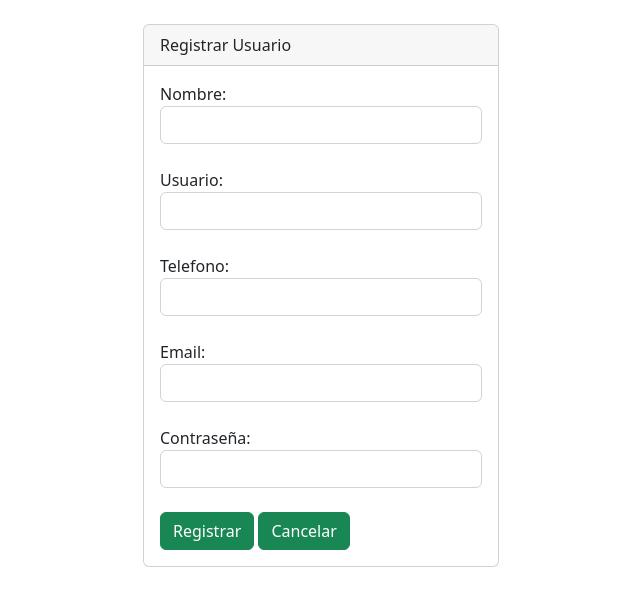
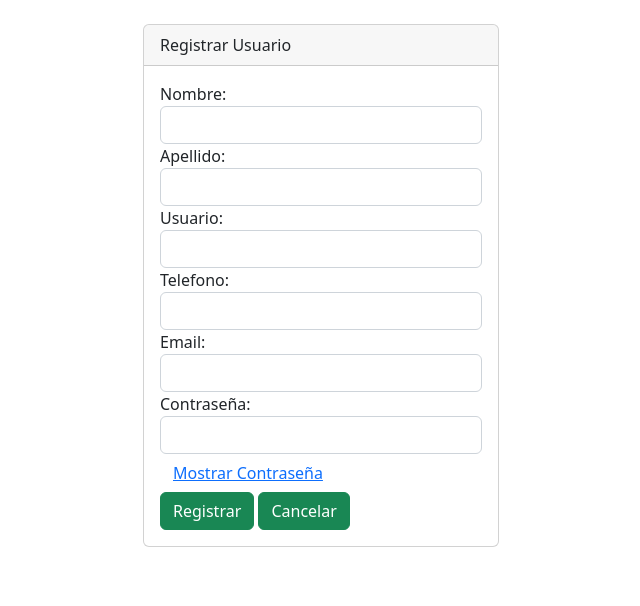
Before and after one commit to MassonNicolas44/AppCine, a PHP site: page /RegistrarUsuario.php in a window 1280 px wide. Shown: the top 606 px of the page, without its empty margins (319-959 px from the left). Run offline with PHP 8.4, Linux system fonts and the light colour scheme.

Commit message:
10/6/23 Se agrego el poder mostrar la contraseña al Registrar Usuario Se agrego mayor seguridad a la contraseña al registrar y al ingresar a la web Se corrigio problema al no contar los boletos anuladas, para la cantidad de boletos por pelicula Se Agrego mensaje al realizar la reserva, como felicitaciones y disfrute la pelicula Se agrego del lado derecho de la cabezera, el nombre y apellido del usuario registrado

```diff
--- a/Include/Cabecera.php
+++ b/Include/Cabecera.php
@@ -37,6 +37,8 @@ if (($_SESSION['Privilegio'] != "Administrador") && ($_SESSION['Privilegio'] !=
 
       <?php } elseif ($_SESSION['Privilegio'] == "Usuario") { ?>
 
+        <H3> Bienvenido <?php echo "".$_SESSION['NombreUsuario']." ". $_SESSION['ApellidoUsuario'] ?>  </H3>
+        <a class="nav-item nav-link"> |֎| </a>
         <a class="nav-item nav-link" href="<?php echo $url; ?>/Usuario/Cartelera.php"> Cartelera |֎|</a>
         <a class="nav-item nav-link" href="<?php echo $url; ?>/Usuario/ProximasPeliculas.php"> Proximas Peliculas |֎|</a>
         <a class="nav-item nav-link" href="<?php echo $url; ?>/Usuario/AnularReserva.php"> Anular Reserva |֎|</a>
--- a/Include/Funciones.php
+++ b/Include/Funciones.php
@@ -297,7 +297,7 @@ function DatosReserva($db,$Fecha,$Hora,$IdPelicula){
   $sql="SELECT Sum(pr.CantBoleto) AS Disponibilidad,pr.fechaPelicula,pr.horaPelicula,pe.IdPelicula
   FROM proyecciones AS pr
   INNER JOIN peliculas AS pe ON pe.IdPelicula=pr.IdPelicula
-  WHERE pr.fechaPelicula='$Fecha' AND pr.horaPelicula='$Hora' AND pe.IdPelicula=$IdPelicula";
+  WHERE pr.fechaPelicula='$Fecha' AND pr.horaPelicula='$Hora' AND pr.Anulada LIKE 'No' AND pe.IdPelicula=$IdPelicula";
 
   $resultado=mysqli_query($db,$sql);
 
@@ -324,7 +324,7 @@ function AnularBoleto($db,$NombreUsuario=null,$Valor=null,$IdVenta=null){
 
   }elseif ($Valor == "AnularVenta"){
 
-$sql= "UPDATE proyecciones SET Anulada='Si' WHERE IdVenta='$IdVenta'";
+$sql= "UPDATE proyecciones SET Anulada='Si',fechaReserva=null WHERE IdVenta='$IdVenta'";
 
 $resultado=mysqli_query($db, $sql);
 
@@ -432,15 +432,22 @@ function ComprobacionLogin($usuario, $contrasenia, $db){
   //Sentencia para seleccionar todos los datos de la tabla Usuarios de la base de datos para verificar que el usuario esta habilitado
   $sql = "SELECT * FROM usuarios
     WHERE habilitado like 'Si' AND
-    usuario='$usuario' AND contraseña='$contrasenia'";
+    usuario='$usuario'";
 
   //Ejecucion de la Sentencia anterior
   $login = mysqli_query($db, $sql);
 
   $DatosUsuario = mysqli_fetch_assoc($login);
 
+    // Verificar si la contraseña coincide
+  if (password_verify($contrasenia, $DatosUsuario['contraseña'])) {
+      $Validado=true;
+  } else {
+      $Validado=false;
+  }
+
   //En caso que se encuentren los datos ingresados dentro de la base de Datos y exista 1 solo. Se procede a guardar los datos en las Sessiones
-  if ($login = true && mysqli_num_rows($login) == 1) {
+  if ($Validado == true && mysqli_num_rows($login) == 1) {
 
     $_SESSION['IdUsuario'] = $DatosUsuario["IdUsuario"];
     $_SESSION['NombreUsuario'] = $DatosUsuario["nombre"];
@@ -460,7 +467,7 @@ function ComprobacionLogin($usuario, $contrasenia, $db){
 
     //Si no se encuentra el usuario ingresado con todos los usuarios dentro de la base de Datos, se indica un mensaje
   } else {
-    echo "<script> alert('Usuario No Encontrado'); </script>";
+    echo "<script> alert('Usuario/Contraseña No Coincide'); </script>";
   }
 }
 
@@ -504,11 +511,14 @@ function ComprobacionUsuarioExiste($db,$usuario,$email){
 //*********************************          Registrar Usuario en la Base de Datos         ****************************************** */
 
   //Funcion para Registrar un Usuario en la Base de Datos
-  function RegistrarUsuario($db,$nombre,$usuario,$telefono,$email,$contrasenia){
+  function RegistrarUsuario($db,$nombre,$apellido,$usuario,$telefono,$email,$contrasenia){
+
+$contrasenia_cifrada=password_hash($contrasenia, PASSWORD_BCRYPT,['cost'=>4]);
+
 
     //Sentencia para realizar el registro
-    $sql = "INSERT INTO usuarios(nombre, usuario,telefono, email,contraseña,habilitado,privilegio)
-    VALUES ('$nombre','$usuario','$telefono','$email','$contrasenia','Si','Usuario')";
+    $sql = "INSERT INTO usuarios(nombre, apellido, usuario,telefono, email,contraseña,habilitado,privilegio)
+    VALUES ('$nombre','$apellido','$usuario','$telefono','$email','$contrasenia_cifrada','Si','Usuario')";
 
     //Ejecucion de la sentencia anterior
     mysqli_query($db,$sql);
@@ -527,13 +537,20 @@ function ComprobacionUsuarioExiste($db,$usuario,$email){
 
       //Sentencia para realizar el registro
       $sql = "INSERT INTO proyecciones (IdPelicula, IdUsuario, fechaPelicula,horaPelicula,CantBoleto,precioFinal,Anulada,fechaReserva)
-      VALUES ('$IdPelicula','$IdUsuario','$fechaPelicula','$horaPelicula','$CantidadBoleto','$PrecioFinal','No',CURDATE())anul";
+      VALUES ('$IdPelicula','$IdUsuario','$fechaPelicula','$horaPelicula','$CantidadBoleto','$PrecioFinal','No',CURDATE())";
 
       //Ejecucion de la sentencia anterior
       mysqli_query($db,$sql);
 
+
+$Direccion =$_SESSION['url']."/Usuario/Cartelera.php"; //ESTA ES LA ALERTA
+
       //Envio a la pagina de la Cartelera
-      header("location:Cartelera.php");
+echo "<script>";
+echo "alert('Felicitaciones por reservar, Que disfrute la Pelicula');";
+echo "window.location.href = '$Direccion'";
+echo "</script>";
+
     }
 
 
--- a/RegistrarUsuario.php
+++ b/RegistrarUsuario.php
@@ -5,6 +5,7 @@ require_once "Include/Funciones.php";
 
 //Variables a utilizar
 $nombre = (isset($_POST['nombre'])) ? $_POST['nombre'] : "";
+$apellido = (isset($_POST['apellido'])) ? $_POST['apellido'] : "";
 $usuario = (isset($_POST['usuario'])) ? $_POST['usuario'] : "";
 $telefono = (isset($_POST['telefono'])) ? $_POST['telefono'] : "";
 $email = (isset($_POST['email'])) ? $_POST['email'] : "";
@@ -14,6 +15,7 @@ $contrasenia = (isset($_POST['contrasenia'])) ? $_POST['contrasenia'] : "";
 if (isset($_POST['registrar'])) {
   if (
     isset($_POST["nombre"]) && !empty($_POST["nombre"]) &&
+    isset($_POST["apellido"]) && !empty($_POST["apellido"]) &&
     isset($_POST["usuario"]) && !empty($_POST["usuario"]) &&
     isset($_POST["telefono"]) && !empty($_POST["telefono"]) &&
     isset($_POST["email"]) && !empty($_POST["email"]) &&
@@ -33,7 +35,7 @@ if (isset($_POST['registrar'])) {
       echo "<script> alert('Ya existe un Usuario con este Email'); </script>";
     } elseif ($ExisteUsuario == false && $ExisteEmail == false) {
       //Sentencia para insertar un nuevo usuario a la base de datos desde Android
-      RegistrarUsuario($db,$nombre,$usuario,$telefono,$email,$contrasenia);
+      RegistrarUsuario($db,$nombre,$apellido,$usuario,$telefono,$email,$contrasenia);
     }
   } else {
     echo "<script> alert('No dejar cacillero/s vacio/s'); </script>";
@@ -78,15 +80,20 @@ if (isset($_POST['registrar'])) {
           <div class="card-body">
             <form action="RegistrarUsuario.php" method="post">
               Nombre: <input class="form-control" value="<?php echo $nombre ?>" type="text" name="nombre" id="">
-              <br />
+
+              Apellido: <input class="form-control" value="<?php echo $apellido ?>" type="text" name="apellido" id="">
+
               Usuario: <input class="form-control" value="<?php echo $usuario ?>" type="text" name="usuario" id="">
-              <br />
+
               Telefono: <input class="form-control" value="<?php echo $telefono ?>" type="number" name="telefono" id="">
-              <br />
+
               Email: <input class="form-control" value="<?php echo $email ?>" type="text" name="email" id="">
-              <br />
-              Contraseña: <input class="form-control" value="<?php echo $contrasenia ?>" type="password"
-                name="contrasenia" id="">
+
+
+              Contraseña: <input class="form-control" value="<?php echo $contrasenia ?>" type="password" name="contrasenia" id="password">
+                <button class="btn btn-link" type="button" onclick="mostrarContrasena()">Mostrar Contraseña</button>
+
+
               <br />
               <button class="btn btn-success" type="submit" name="registrar">Registrar</button>
               <button class="btn btn-success" type="submit" name="cancelar">Cancelar</button>
@@ -100,4 +107,15 @@ if (isset($_POST['registrar'])) {
   </div>
 </body>
 
+<script>
+  function mostrarContrasena(){
+      $tipo = document.getElementById("password");
+      if($tipo.type == "password"){
+          $tipo.type = "text";
+      }else{
+          $tipo.type = "password";
+      }
+  }
+</script>
+
 </html>
```
Also changed, not shown: img/MostrarContraseña.jpeg (added).
